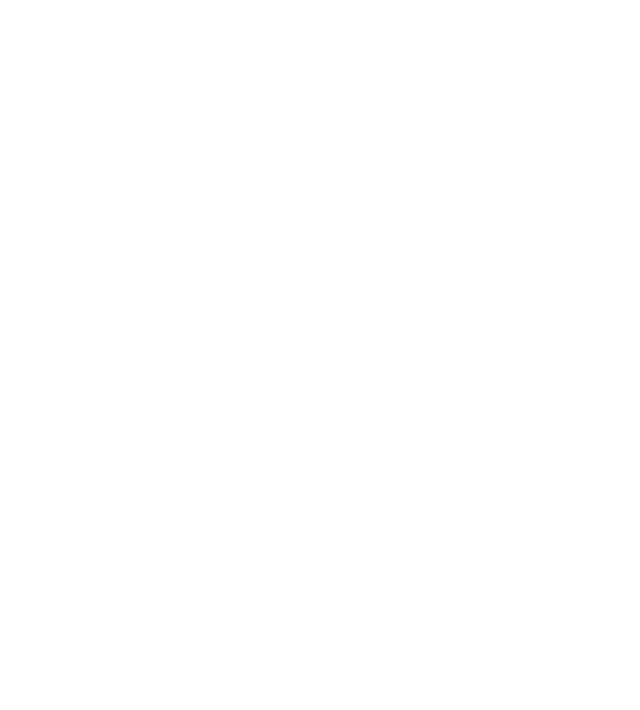
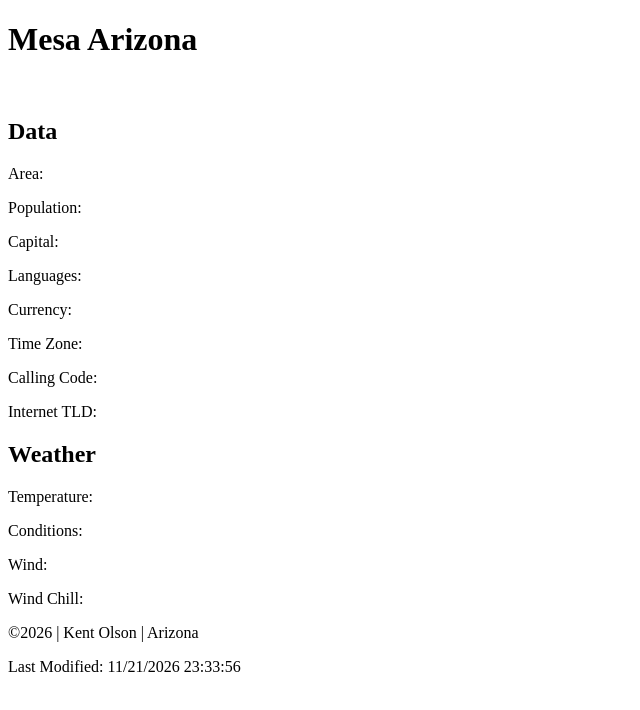
Before and after one commit to j-kent-olson/wdd131, a plain HTML site: page place.html in a window 1280 px wide. Shown: the whole page, without its empty margins (0-640 px from the left). Drawn offline with Linux system fonts and the light colour scheme.

Commit message:
Wire Frame configured

```diff
--- a/place.html
+++ b/place.html
@@ -3,9 +3,43 @@
 <head>
     <meta charset="UTF-8">
     <meta name="viewport" content="width=device-width, initial-scale=1.0">
-    <title>Document</title>
+    <title>Place | WDD 131 – Dynamic Web Fundamentals | Kent Olson</title>
+    <link rel="stylesheet" href="styles/place.css">
+    <script src="scripts/place.js" defer></script>
+    <meta name="author" content="Kent Olson">
+    <meta name="description" content="">
+    <link rel="preconnect" href="https://fonts.googleapis.com">
+    <link rel="preconnect" href="https://fonts.gstatic.com" crossorigin>
+    <link href="https://fonts.googleapis.com/css2?family=Roboto:ital,wght@0,100..900;1,100..900&display=swap" rel="stylesheet">
 </head>
 <body>
-
+    <header>
+        <h1>Mesa Arizona</h1>
+    </header>
+    <main>
+        <img id="hero">
+        <div id="data">
+            <h2>Data</h2>
+            <p>Area:</p> <p></p>
+            <p>Population:</p> <p></p>
+            <p>Capital:</p> <p></p>
+            <p>Languages:</p> <p></p>
+            <p>Currency:</p> <p></p>
+            <p>Time Zone:</p> <p></p>
+            <p>Calling Code:</p> <p></p>
+            <p>Internet TLD:</p> <p></p>
+        </div>
+        <div id="weather">
+            <h2>Weather</h2>
+            <p>Temperature:</p> <p></p>
+            <p>Conditions:</p> <p></p>
+            <p>Wind:</p> <p></p>
+            <p>Wind Chill:</p> <p></p>
+        </div>
+    </main>
+    <footer>
+        <p>©<span id="currentyear"></span> | Kent Olson | Arizona</p>
+        <p>Last Modified: <span id="lastModified"></span></p>
+    </footer>
 </body>
 </html>
--- a/scripts/place.js
+++ b/scripts/place.js
@@ -0,0 +1,6 @@
+const currentyear = document.querySelector("#currentyear")
+const lastModified = document.getElementById("lastModified").textContent = document.lastModified;
+
+const today = new Date();
+
+currentyear.innerHTML = today.getFullYear();
```
